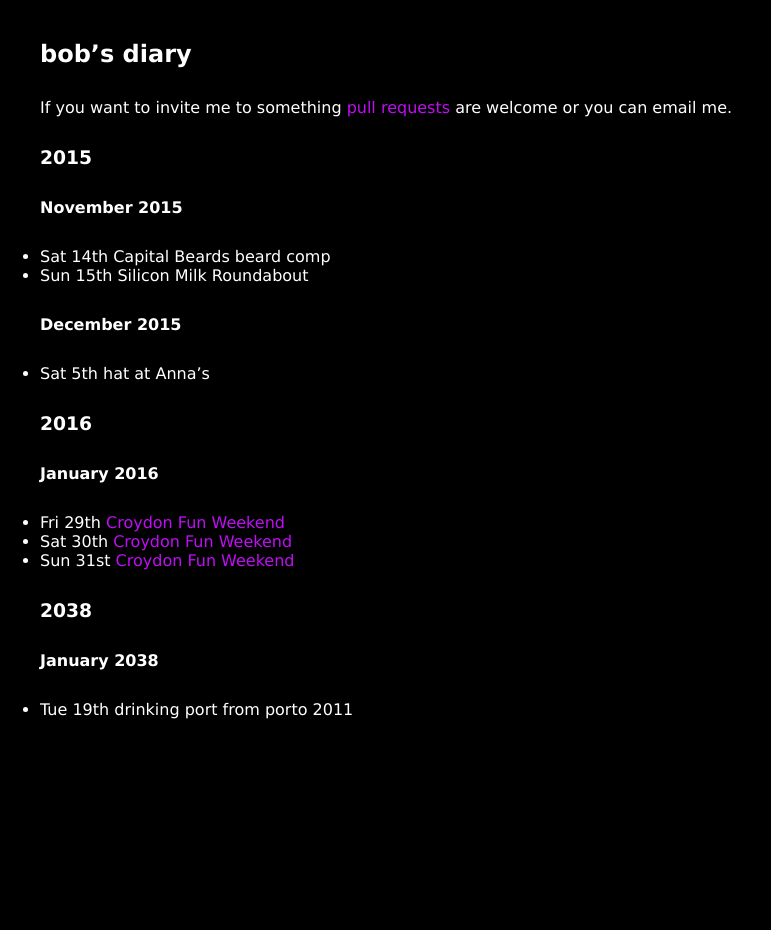
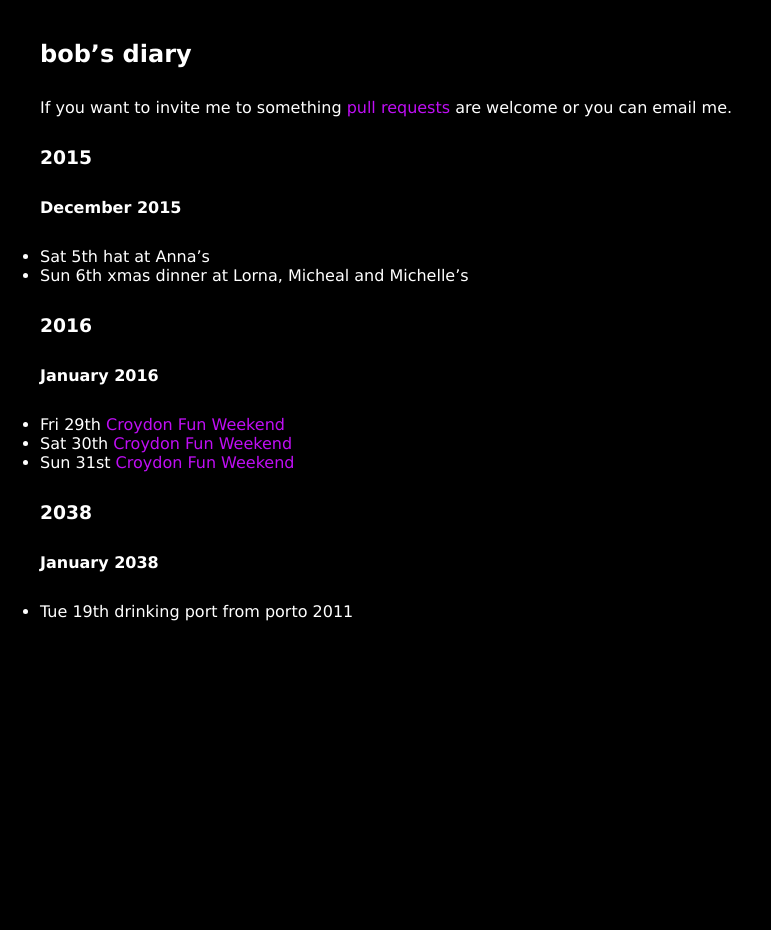
Before and after one commit to rjw1/randomness.org.uk, a Jekyll site: the page built from diary/index.md, in a window 1280 px wide. Shown: the whole page, without its empty margins (0-771 px from the left). Built offline with Jekyll 4.4.1, drawn with Linux system fonts in a browser that asks for light colours; Markdown is read by kramdown in place of the engine named in the settings.

Commit message:
did stuff in november.
first xmas invite.

```diff
--- a/diary/index.md
+++ b/diary/index.md
@@ -10,15 +10,11 @@ are welcome or you can email me.
 
 ### 2015 ###
 
-#### November 2015 ###
-
-* Sat 14th Capital Beards beard comp
-* Sun 15th Silicon Milk Roundabout
-
 
 #### December 2015 ###
 
 * Sat 5th hat at Anna's
+* Sun 6th xmas dinner at Lorna, Micheal and Michelle's
 
 ### 2016 ###
 
```
